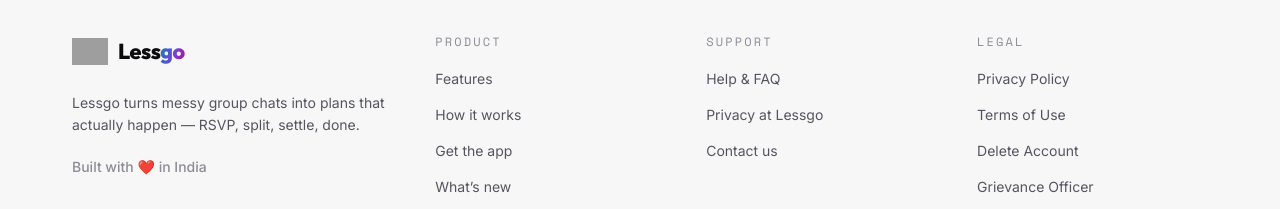
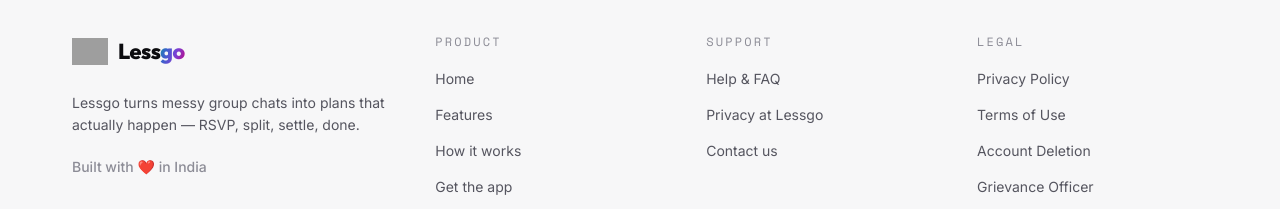
Before and after one commit to Lessgo-India/website, a Next.js app: page / in a window 1280 px wide. Shown: the part 9800-10009 px from the top of the page. Built offline with nearby package versions, Linux system fonts and the light colour scheme; no server answers; grey boxes are pictures that could not be loaded.

Commit message:
feat: add footer link tests and update footer structure

```diff
--- a/content/site.ts
+++ b/content/site.ts
@@ -363,6 +363,7 @@ export const footer = {
     {
       title: 'Product',
       links: [
+        { label: 'Home', href: '/' },
         { label: 'Features', href: '/features' },
         { label: 'How it works', href: '/#how-it-works' },
         { label: 'Get the app', href: '/download' },
@@ -382,7 +383,7 @@ export const footer = {
       links: [
         { label: 'Privacy Policy', href: '/privacy' },
         { label: 'Terms of Use', href: '/terms' },
-        { label: 'Delete Account', href: '/delete-account' },
+        { label: 'Account Deletion', href: '/delete-account' },
         { label: 'Grievance Officer', href: '/privacy#grievance' },
       ],
     },
--- a/package.json
+++ b/package.json
@@ -13,6 +13,7 @@
     "lint": "eslint .",
     "typecheck": "tsc --noEmit",
     "test:delete-account": "node --experimental-strip-types --test components/analytics.test.mjs",
+    "test:footer-links": "node --experimental-strip-types --test content/site.test.mjs",
     "test:admin-policy": "node --experimental-strip-types --test web/lib/adminGatewayPolicy.test.mjs web/lib/adminLoginRateLimitPolicy.test.mjs web/lib/boundedJsonBody.test.mjs web/lib/bugHouseView.test.mjs web/lib/adminGatewayRoute.test.mjs",
     "test:admin-e2e": "playwright test tests/admin-pwa.spec.ts"
   },
```
Also changed, not shown: 1 other file (tests, documents, lock files or other folders).
